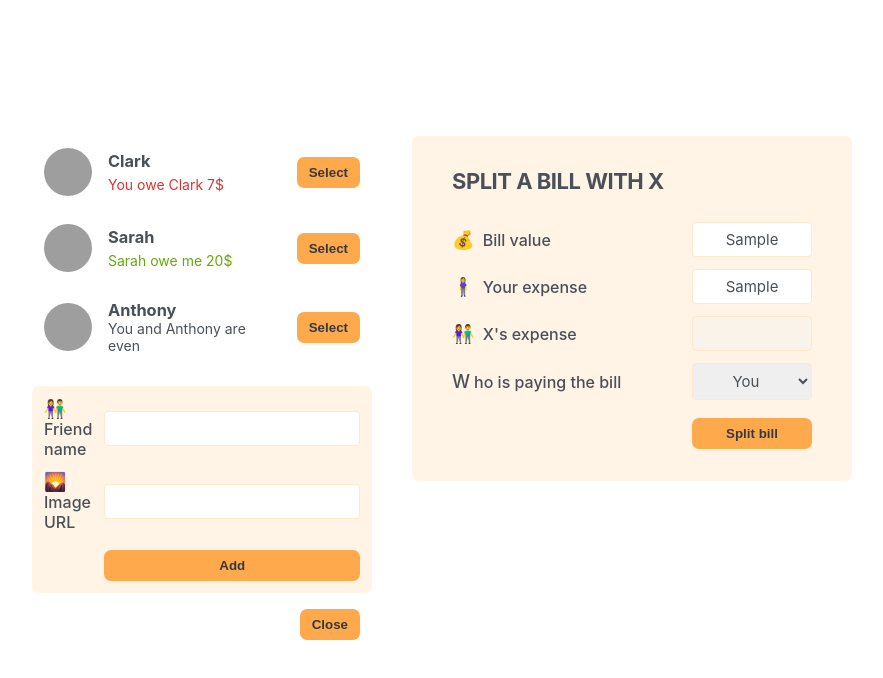
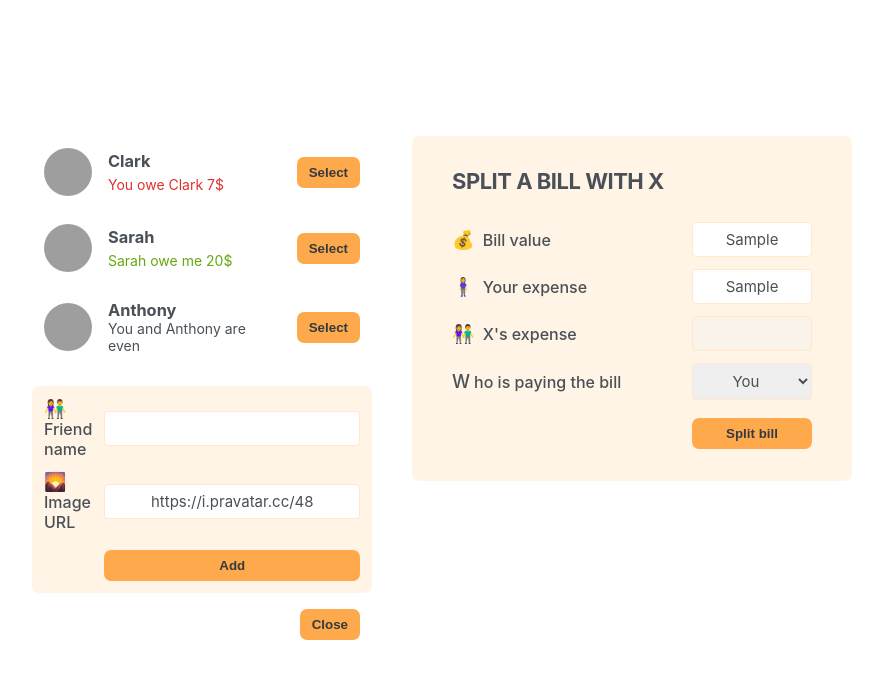
Before and after one commit to HossainRezayi/eat-n-split, a React (Vite) app: page / in a window 1280 px wide. Both pictures are taken after typing "Sample", "Sample" into the empty fields and a click on the button "Add Friend". Shown: the top 678 px of the page, without its empty margins (198-1081 px from the left). Built offline with nearby package versions, Linux system fonts and the light colour scheme; grey boxes are pictures that could not be loaded.

Commit message:
Adding a new friend to the list

```diff
--- a/src/App.jsx
+++ b/src/App.jsx
@@ -30,17 +30,23 @@
 }
 
 export default function App() {
+  const [friends, setFriends] = useState(initialFriends);
   const [showAddFriend, setShowAddFriend] = useState(false);
 
   function handleShowAddFriend() {
     setShowAddFriend((show) => !show);
   }
 
+  function handleAddFriend(friend) {
+    setFriends((friends) => [...friends, friend]);
+    setShowAddFriend(false);
+  }
+
   return (
     <div className="app">
       <div className="sidebar">
-        <FriendsList />
-        {showAddFriend && <FormAddFriends />}
+        <FriendsList friends={friends} />
+        {showAddFriend && <FormAddFriends onAddFriend={handleAddFriend} />}
         <Button onClick={handleShowAddFriend}>
           {showAddFriend ? "Close" : "Add Friend"}
         </Button>
@@ -51,9 +57,7 @@
   );
 }
 
-function FriendsList() {
-  const friends = initialFriends;
-
+function FriendsList({ friends }) {
   return (
     <ul>
       {friends.map((friend) => (
@@ -84,14 +88,35 @@
   );
 }
 
-function FormAddFriends() {
+function FormAddFriends({ onAddFriend }) {
+  const [name, setName] = useState("");
+  const [image, setImage] = useState("https://i.pravatar.cc/48");
+
+  function handleSubmit(e) {
+    e.preventDefault();
+
+    if (!name || !image) return;
+
+    const id = crypto.randomUUID();
+    const newFriend = { name, image: `${image}?=${id}`, balance: 0, id: id };
+
+    onAddFriend(newFriend);
+
+    setName("");
+    setImage("https://i.pravatar.cc/48");
+  }
+
   return (
-    <form className="form-add-friend">
+    <form className="form-add-friend" onSubmit={handleSubmit}>
       <label>👫Friend name</label>
-      <input type="text" />
+      <input
+        type="text"
+        value={name}
+        onChange={(e) => setName(e.target.value)}
+      />
 
       <label>🌄Image URL</label>
-      <input type="text" />
+      <input type="text" value={image} onChange={setImage} />
 
       <Button>Add</Button>
     </form>
```
